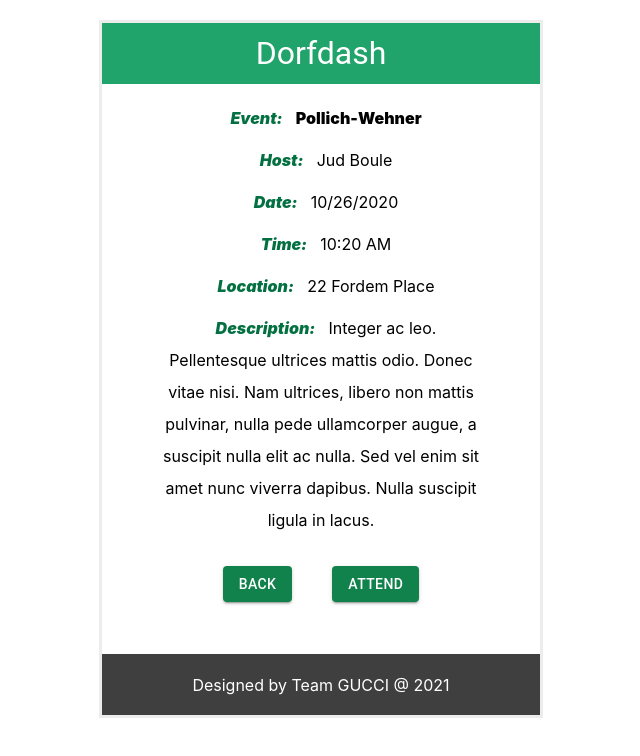
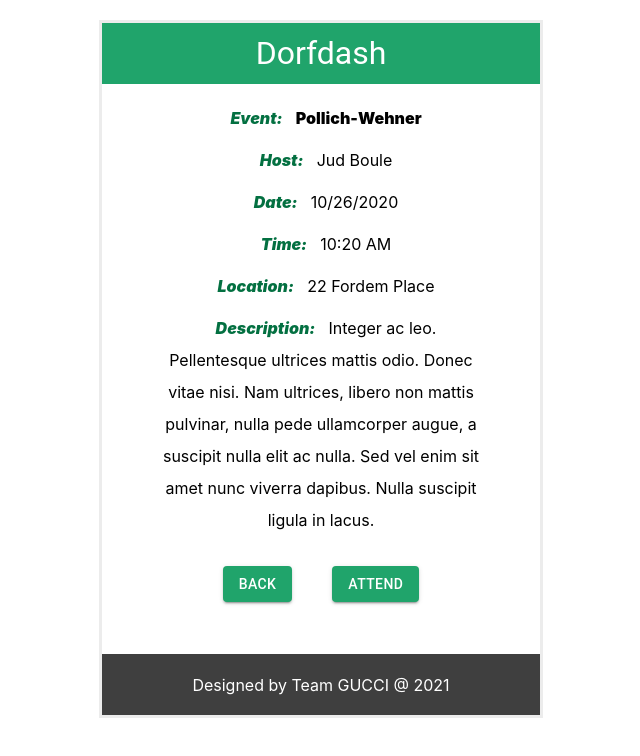
Before and after one commit to RFP54-Gucci/Dorfdash, a React (Create React App) app: page /eventDetails in a window 1280 px wide. Shown: the top 756 px of the page, without its empty margins (319-959 px from the left). Built offline with nearby package versions, Linux system fonts and the light colour scheme; no server answers.

Commit message:
changed the button color of all the components to macth the teams components

```diff
--- a/src/components/event-lists/Mylist.js
+++ b/src/components/event-lists/Mylist.js
@@ -79,7 +79,7 @@ const Mylist = () => {
   };
 
   const handleAttendedEvent = () => {
-    // history.push('/eventSummary');
+    history.push('/eventSummary');
   };
 
   return (
--- a/src/components/events/driverForm.js
+++ b/src/components/events/driverForm.js
@@ -26,7 +26,6 @@ const useStyles = makeStyles((theme) => ({
   color: "black",
   backgroundColor:'#ECECEC',
   marginBottom:15
-
 },
 typography: {
   backgroundColor:'#ECECEC',
@@ -109,7 +108,7 @@ const DriverForm = () => {
       </Grid>
       </Grid>
       <Button variant="contained"  className={classes.root}
-         style={{backgroundColor: '#12824C', color: '#FFFFFF', margin: 40}}
+         style={{backgroundColor: '#20A46B', color: '#FFFFFF', margin: 40}}
          onClick={handleSubmit}>
   Finish
 </Button>
--- a/src/components/events/eventDetails.js
+++ b/src/components/events/eventDetails.js
@@ -1,4 +1,4 @@
-import React from 'react';
+import React, {useContext} from 'react';
 import { Container, Button} from '@material-ui/core';
 import { makeStyles } from '@material-ui/core/styles';
 import { useHistory } from "react-router-dom";
@@ -98,18 +98,17 @@ const EventDetails = (props) => {
               <span>{item.event_des}</span>
             </div>
             </Grid>
-             {/* {/* </Paper> */}
 
         </Grid>
         ))}
         <Button variant="contained"  className={classes.root}
-         style={{backgroundColor: '#12824C', color: '#FFFFFF', margin: 20}}
+         style={{backgroundColor: '#20A46B', color: '#FFFFFF', margin: 20}}
          onClick = {handleUpcomingEventPage}>
   Back
 </Button>
 
 <Button variant="contained"  className={classes.root}
-         style={{backgroundColor: '#12824C', color: '#FFFFFF', margin: 20}}
+         style={{backgroundColor: '#20A46B', color: '#FFFFFF', margin: 20}}
          onClick = {handleRiderPage}>
   Attend
 </Button>
--- a/src/components/events/eventSummary.js
+++ b/src/components/events/eventSummary.js
@@ -46,7 +46,7 @@ const EventSummary = (props) => {
   // }
 
   const handleUpcomingEventPage =() => {
-    history.push("/upcoming");
+    history.push("/myList");
   }
 
 
@@ -98,7 +98,7 @@ const EventSummary = (props) => {
   Back
 </Button> */}
 <Button variant="contained"  className={classes.root}
-         style={{backgroundColor: '#12824C', color: '#FFFFFF', margin: 20}}
+         style={{backgroundColor: '#20A46B', color: '#FFFFFF', margin: 20}}
          onClick = {handleUpcomingEventPage}>
   Back to Events
 </Button>
--- a/src/components/events/riderForm.js
+++ b/src/components/events/riderForm.js
@@ -179,7 +179,7 @@ const RiderForm = () => {
         </Grid>
     </Grid>
     <Button variant="contained"  className={classes.root}
-         style={{backgroundColor: '#12824C', color: '#FFFFFF', marginBottom:70}}
+         style={{backgroundColor: '#20A46B', color: '#FFFFFF', marginBottom:70}}
          onClick = {handleSubmit}>
   {buttonText}
 </Button>
```
